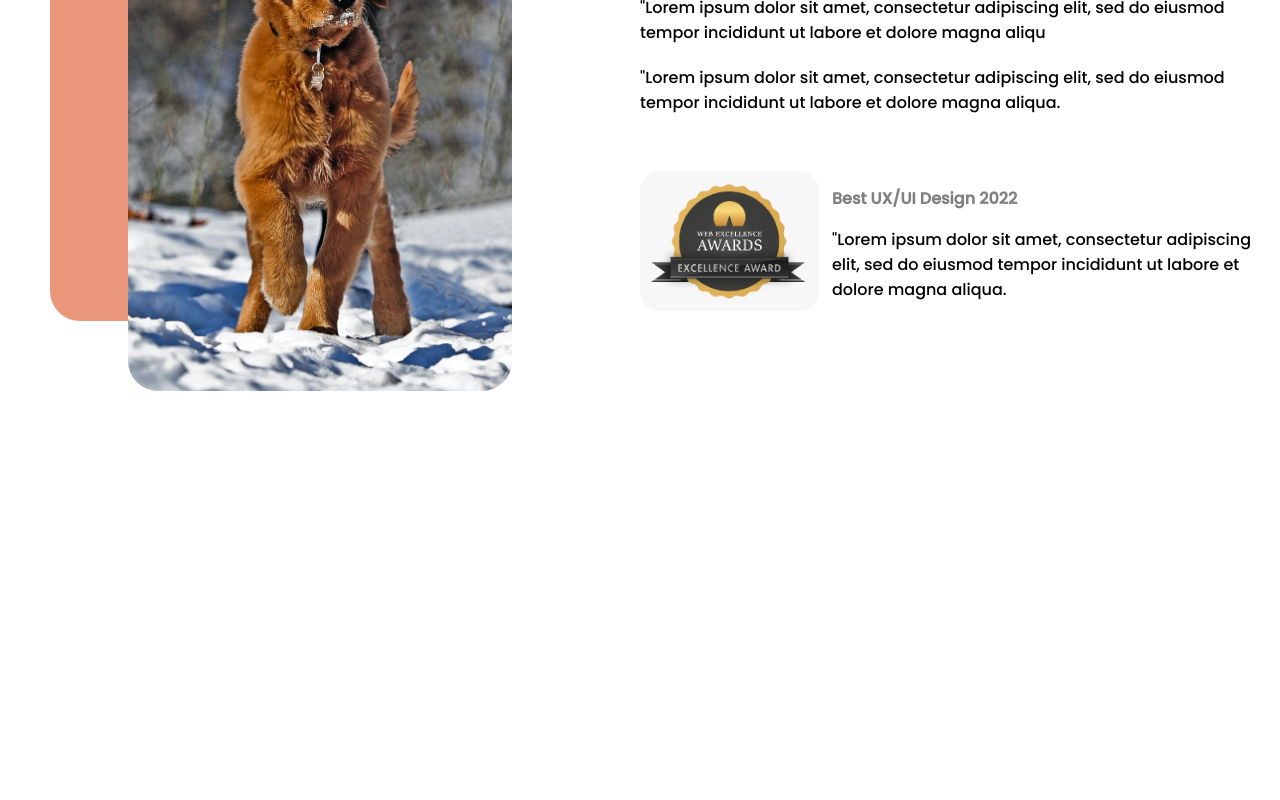
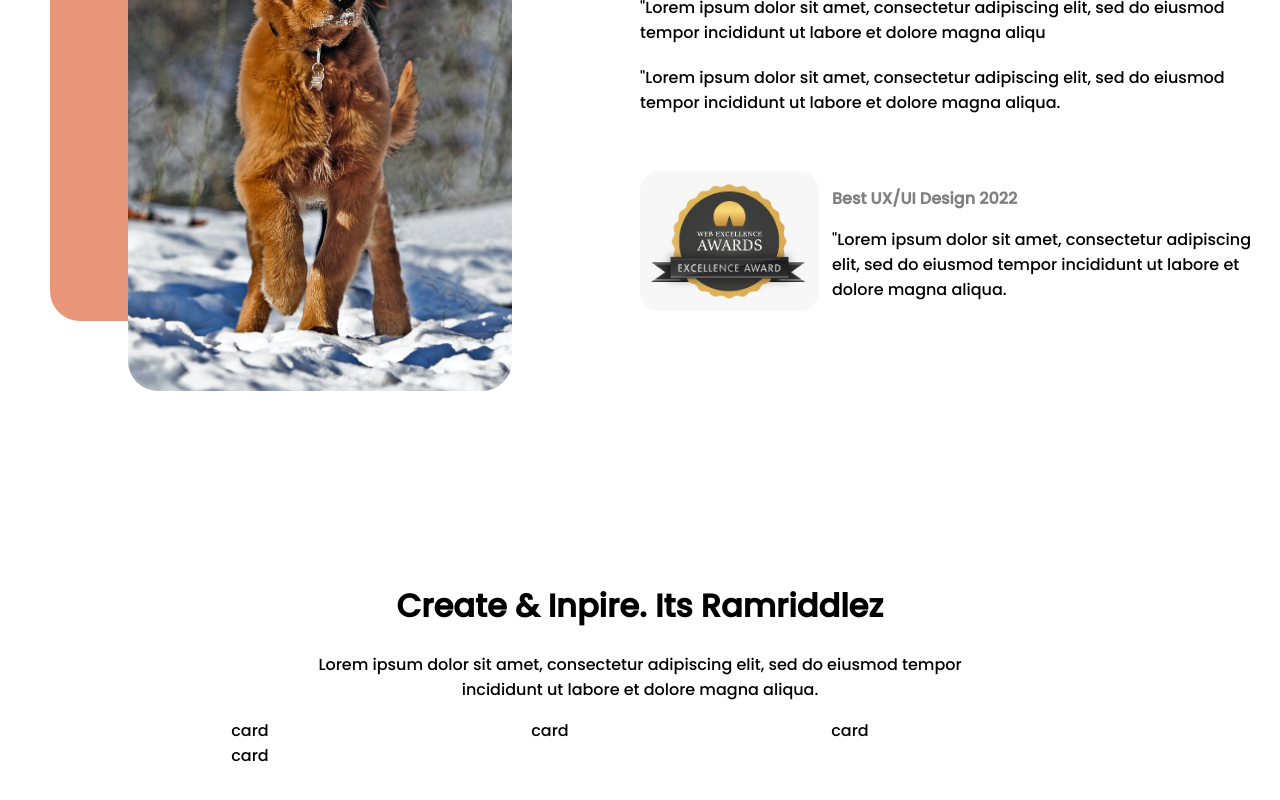
Before and after one commit to ramriddlez/React-Portfolio, a React (Create React App) app in the folder portfolio/: page / in a window 1280 px wide. Shown: the part 1089-1889 px from the top of the page. Before the commit the page ends 1600 px from the top, so only its background shows below. Built offline with nearby package versions, Linux system fonts and the light colour scheme.

Commit message:
adding third section

```diff
--- a/portfolio/src/App.js
+++ b/portfolio/src/App.js
@@ -1,12 +1,14 @@
 import React from "react";
 import Intro from "./components/introduction/intro"
 import About from "../src/components/about/about"
+import ProductList from "../src/components/productList/productList"
 
 function App() {
   return (
   <div>
     <Intro />
     <About />
+    <ProductList />
 </div>
   );
 }
--- /dev/null
+++ b/portfolio/src/components/product/product.css
@@ -0,0 +1,3 @@
+.p{
+    width: 300px;
+}
--- /dev/null
+++ b/portfolio/src/components/product/product.js
@@ -0,0 +1,10 @@
+import './product.css'
+const Product = () => {
+    return (
+        <div className='p'>
+            card
+        </div>
+    )
+}
+
+export default Product
--- /dev/null
+++ b/portfolio/src/components/productList/productList.css
@@ -0,0 +1,22 @@
+.pl {
+    padding: 50px 100px;
+    display: flex;
+    flex-direction: column;
+    align-items: center;
+    text-align: center;
+}
+
+.pl-texts{
+    width: 65%
+}
+.pl-title{
+    font-style: 50px;
+    font-weight: 600;
+}
+.pl-desc{
+    margin: 20px 0x;
+}
+.pl-list{
+    display: flex;
+    flex-wrap: wrap;
+}
--- /dev/null
+++ b/portfolio/src/components/productList/productList.js
@@ -0,0 +1,22 @@
+import './productList.css'
+import Product from '../product/product'
+const ProductList = () => {
+    return (
+        <div className='pl'>
+            <div className='pl-texts'>
+                <h1 className='pl-title'> Create & Inpire. Its Ramriddlez</h1>
+                <p className='pl-desc'>
+                Lorem ipsum dolor sit amet, consectetur adipiscing elit, sed do eiusmod tempor incididunt ut labore et dolore magna aliqua.
+                </p>
+            </div>
+            <div className='pl-list'>
+                <Product />
+                <Product />
+                <Product />
+                <Product />
+            </div>
+        </div>
+    )
+}
+
+export default ProductList
```
